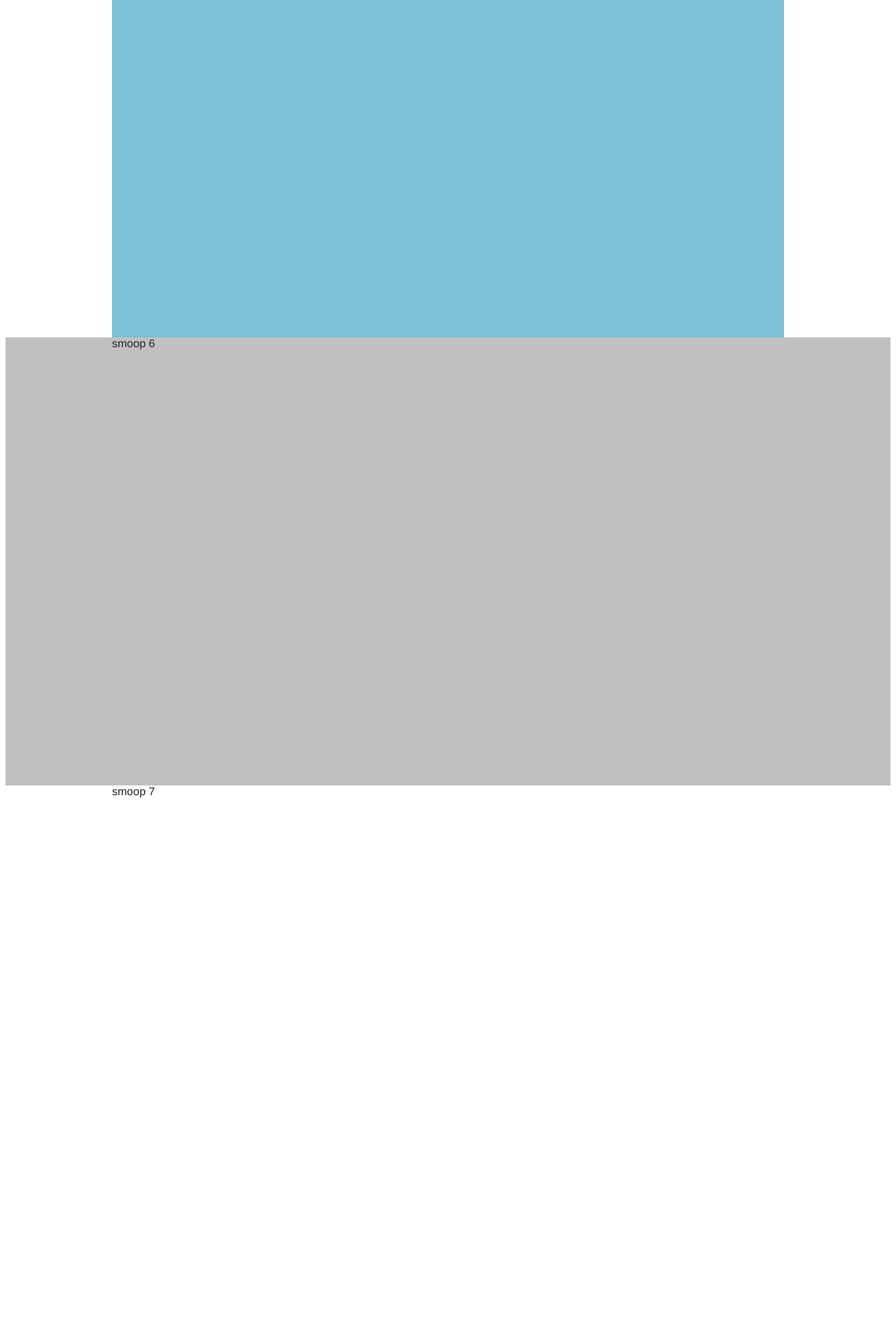
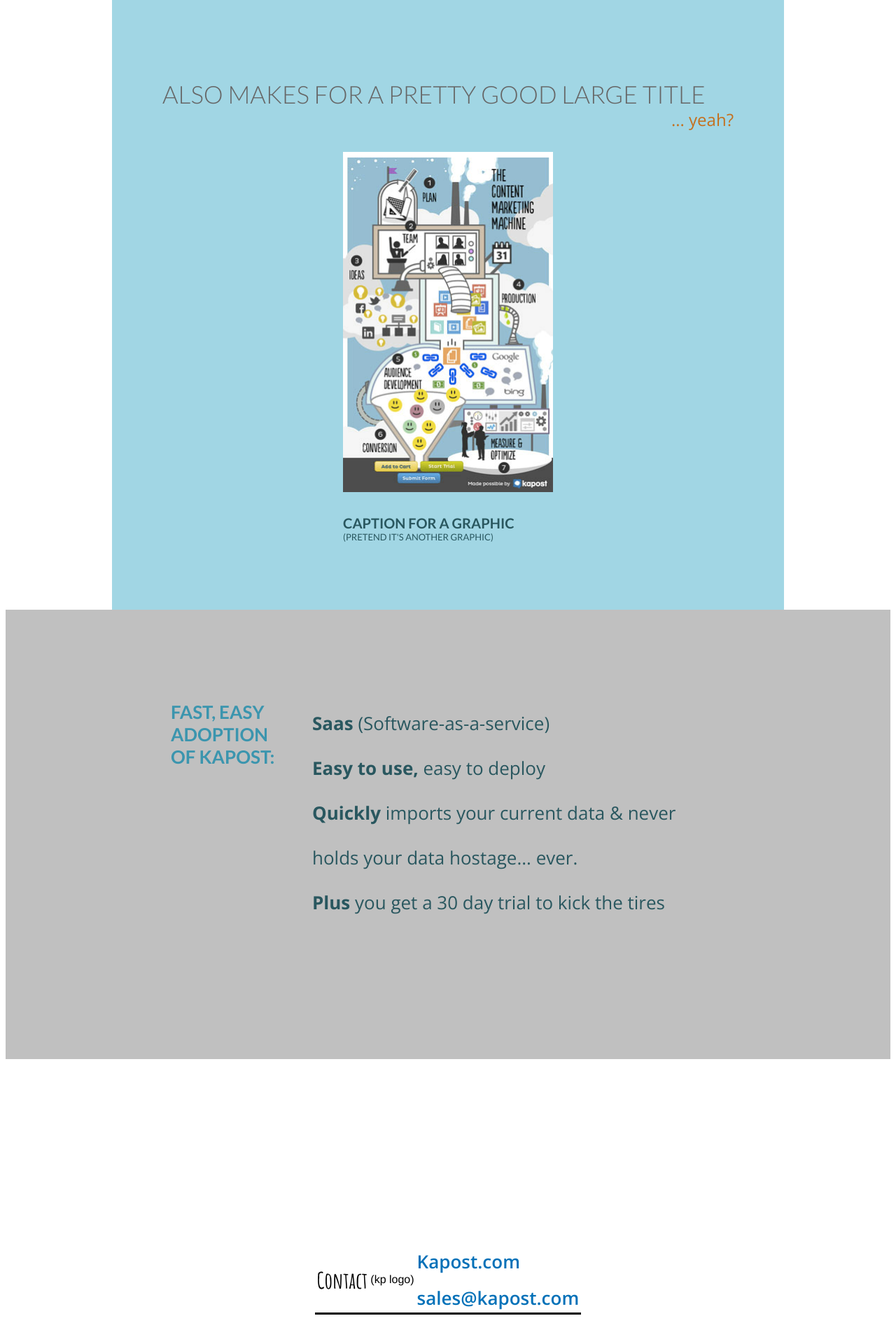
Before and after one commit to ianhenrysmith/Kapost-ROI-Deck, a PHP site: page / in a window 1280 px wide. Shown: the part 2720-4640 px from the top of the page at 70% size. Before the commit the page ends 3860 px from the top, so only its background shows below. Run offline with PHP 8.4, Linux system fonts and the light colour scheme; some libraries are stand-ins or nearby versions; some web fonts are replaced.

Commit message:
IS: adding fonts etc

```diff
--- a/index.html
+++ b/index.html
@@ -46,7 +46,7 @@
   <div class='slide blue_1' id='slide_3'>
     <div class='content_area_1'>
       <div class='title_1 title_small text_blue_green'>If it's a small title it could look like this</div>
-      <div class='list_1 text_green_forest'>
+      <div class='list_centered text_green_forest'>
         <div class='list_item_1'>Here are some short bullet points with a little text</div>
         <div class='list_item_1'>More emphasis on marketing metrics</div>
         <div class='list_item_1'>Ads becoming less effective</div>
@@ -57,20 +57,67 @@
   </div>
   <div class='slide_with_bleed green_aqua'>
     <div class='slide slide_short' id='slide_4'>
-      <div class='callout_awesome text_white'>
-        If you want to emphasize a line or two of text, let's have an awesome callout
+      <div class='callout_awesome title_callout text_white'>If you want to emphasize a line or two of text, let's have an awesome callout</div>
+    </div>
+  </div>
+  <div class='slide blue_sky' id='slide_5'>
+    <div class='title_area_1'>
+      <div class='title_large text_gray_dark'>Also makes for a pretty good large title</div>
+      <div class='title_secondary text_orange_burnt text_right'>... yeah?</div>
+    </div>
+    <div class='image_area_1 width_300'>
+      <img src='images/tcm.png' />
+      <div class='caption_area text_green_forest'>
+        <div class='caption_title'>Caption for a graphic</div>
+        <div class='caption_text'>(pretend it's another graphic)</div>
       </div>
     </div>
   </div>
-  <div class='slide blue_sky' id='slide_5'>
-    smoop 5
-  </div>
   <div class='slide_with_bleed gray'>
     <div class='slide' id='slide_6'>
-      smoop 6
+      <div class='content_area_1'>
+        <table class='table_1'>
+          <td class='width_160'>
+            <div class='title_1 text_blue_green'>Fast, easy adoption of Kapost:</div>
+          </td>
+          <td>
+            <div class='text_green_forest'>
+              <div class='list_item_2'>
+                <b>Saas</b>
+                (Software-as-a-service)
+              </div>
+              <div class='list_item_2'>
+                <b>Easy to use,</b>
+                easy to deploy
+              </div>
+              <div class='list_item_2'>
+                <b>Quickly</b>
+                imports your current data & never holds your data hostage... ever.
+              </div>
+              <div class='list_item_2'>
+                <b>Plus</b>
+                you get a 30 day trial to kick the tires
+              </div>
+            </div>
+          </td>
+        </table>
+      </div>
     </div>
   </div>
-  <div class='slide white' id='slide_7'>
-    smoop 7
+  <div class='slide white slide_short' id='slide_7'>
+    <div class='content_area_2'>
+      <table class='table_contact'>
+        <td class='text_amatic'>Contact</td>
+        <td>(kp logo)</td>
+        <td>
+          <p>
+            <a class='link_style_1' href='http://kapost.com'>Kapost.com</a>
+          </p>
+          <p>
+            <a class='link_style_1' href='mailto:sales@kapost.com'>sales@kapost.com</a>
+          </p>
+        </td>
+      </table>
+    </div>
   </div>
 </div>
--- a/stylesheets/css/main.css
+++ b/stylesheets/css/main.css
@@ -18,24 +18,54 @@
     width: 960px; }
 
 .callout_awesome {
-  font-size: 32px;
-  line-height: 60px;
   text-align: center;
   text-transform: uppercase;
   padding: 137px 0 137px 0; }
 
+.caption_area {
+  padding: 32px 0 96px 0; }
+
+.caption_text {
+  font-family: "Lato", sans-serif;
+  font-size: 13px;
+  text-transform: uppercase; }
+
+.caption_title {
+  font-family: "Lato", sans-serif;
+  font-size: 20px;
+  font-weight: bold;
+  text-transform: uppercase; }
+
 .content_area_1 {
   padding: 128px 0 190px 0; }
+
+.content_area_2 {
+  padding: 268px 0 72px 0; }
 
 .deck {
   color: #252525; }
 
-.list_1 {
+.image_area_1 {
+  margin: auto; }
+
+.link_style_1 {
+  color: #0371b8;
+  font-family: "Open Sans", sans-serif;
+  font-size: 26px;
+  font-weight: 600; }
+
+.list_centered {
   margin: 32px 0 0 200px; }
 
 .list_item_1 {
+  font-family: "Open Sans", sans-serif;
   font-size: 21px;
-  margin-top: 38px; }
+  margin: 38px 0 0 0; }
+
+.list_item_2 {
+  font-family: "Open Sans", sans-serif;
+  font-size: 26px;
+  line-height: 64px; }
 
 .margin_20t {
   margin-top: 20px; }
@@ -72,16 +102,58 @@
 .slide_with_bleed {
   width: 100% !important; }
 
+.table_1 {
+  margin: 0 50px 0 82px; }
+  .table_1 td {
+    padding: 0 40px 0 0;
+    vertical-align: top; }
+
+.table_contact {
+  border-bottom: 3px solid black;
+  margin: auto; }
+
 .text_1 {
+  font-family: "Open Sans", sans-serif;
   font-size: 40px;
   line-height: 66px;
   margin: 60px 114px 0 134px; }
 
+.text_amatic {
+  font-family: "Amatic SC", cursive;
+  font-size: 32px;
+  font-weight: 700; }
+
+.text_right {
+  text-align: right; }
+
 .title_1 {
   display: inline-block;
+  font-family: "Lato", sans-serif;
   font-size: 26px;
   font-weight: bold;
+  text-transform: uppercase;
+  vertical-align: top; }
+
+.title_area_1 {
+  padding: 250px 72px 30px 72px; }
+
+.title_callout {
+  font-family: "Lato", sans-serif;
+  font-size: 32px;
+  font-weight: 100;
+  line-height: 60px;
   text-transform: uppercase; }
+
+.title_large {
+  font-family: "Lato", sans-serif;
+  font-size: 35px;
+  font-weight: 300;
+  line-height: 40px;
+  text-transform: uppercase; }
+
+.title_secondary {
+  font-family: "Open Sans", sans-serif;
+  font-size: 24px; }
 
 .title_small {
   margin: 0 0 0 90px; }
@@ -90,6 +162,12 @@
   background: white;
   padding: 20px 24px 24px 24px; }
 
+.width_160 {
+  width: 160px; }
+
+.width_300 {
+  width: 300px; }
+
 .blue_1 {
   background-color: #b9e3ed; }
 
@@ -97,7 +175,7 @@
   background-color: #d9ebef; }
 
 .blue_sky {
-  background-color: #7cbfd6; }
+  background-color: #a1d6e4; }
 
 .gray {
   background-color: silver; }
@@ -114,8 +192,14 @@
 .text_blue_green {
   color: #3b95ae; }
 
+.text_gray_dark {
+  color: #666666; }
+
 .text_green_forest {
   color: #29575f; }
 
+.text_orange_burnt {
+  color: #c4701e; }
+
 .text_white {
   color: white; }
--- a/stylesheets/sass/main.sass
+++ b/stylesheets/sass/main.sass
@@ -5,12 +5,16 @@
 $blue-green: #3b95ae
 $blue-seafoam: #d9ebef
 $blue-1: #b9e3ed
-$blue-sky: #7cbfd6
+$blue-2: #0371b8
+$blue-sky: #a1d6e4
 
 $gray: #c0c0c0
+$gray-dark: #666
 
 $green-aqua: #00baa7
 $green-forest: #29575f
+
+$orange-burnt: #c4701e
 
 // base styles
 body
@@ -35,24 +39,54 @@
 
 // modules
 .callout_awesome
-  font-size: 32px
-  line-height: 60px
   text-align: center
   text-transform: uppercase
   padding: 137px 0 137px 0
 
+.caption_area
+  padding: 32px 0 96px 0
+
+.caption_text
+  font-family: 'Lato', sans-serif
+  font-size: 13px
+  text-transform: uppercase
+
+.caption_title
+  font-family: 'Lato', sans-serif
+  font-size: 20px
+  font-weight: bold
+  text-transform: uppercase
+
 .content_area_1
   padding: 128px 0 190px 0
+
+.content_area_2
+  padding: 268px 0 72px 0
 
 .deck
   color: #252525
 
-.list_1
+.image_area_1
+  margin: auto
+
+.link_style_1
+  color: $blue-2
+  font-family: 'Open Sans', sans-serif
+  font-size: 26px
+  font-weight: 600
+
+.list_centered
   margin: 32px 0 0 200px
 
 .list_item_1
+  font-family: 'Open Sans', sans-serif
   font-size: 21px
-  margin-top: 38px
+  margin: 38px 0 0 0
+
+.list_item_2
+  font-family: 'Open Sans', sans-serif
+  font-size: 26px
+  line-height: 64px
 
 .margin_20t
   margin-top: 20px
@@ -90,16 +124,58 @@
 .slide_with_bleed
   width: 100% !important
 
+.table_1
+  margin: 0 50px 0 82px
+  td
+    padding: 0 40px 0 0
+    vertical-align: top
+
+.table_contact
+  border-bottom: 3px solid black
+  margin: auto
+
 .text_1
+  font-family: 'Open Sans', sans-serif
   font-size: 40px
   line-height: 66px
   margin: 60px 114px 0 134px
 
+.text_amatic
+  font-family: 'Amatic SC', cursive
+  font-size: 32px
+  font-weight: 700
+
+.text_right
+  text-align: right
+
 .title_1
   display: inline-block
+  font-family: 'Lato', sans-serif
   font-size: 26px
   font-weight: bold
   text-transform: uppercase
+  vertical-align: top
+
+.title_area_1
+  padding: 250px 72px 30px 72px
+
+.title_callout
+  font-family: 'Lato', sans-serif
+  font-size: 32px
+  font-weight: 100
+  line-height: 60px
+  text-transform: uppercase
+
+.title_large
+  font-family: 'Lato', sans-serif
+  font-size: 35px
+  font-weight: 300
+  line-height: 40px
+  text-transform: uppercase
+
+.title_secondary
+  font-family: 'Open Sans', sans-serif
+  font-size: 24px
 
 .title_small
   margin: 0 0 0 90px
@@ -108,6 +184,11 @@
   background: white
   padding: 20px 24px 24px 24px
 
+.width_160
+  width: 160px
+
+.width_300
+  width: 300px
 
 
 // color classes
@@ -136,8 +217,14 @@
 .text_blue_green
   color: $blue-green
 
+.text_gray_dark
+  color: $gray-dark
+
 .text_green_forest
   color: $green-forest
 
+.text_orange_burnt
+  color: $orange-burnt
+
 .text_white
   color: white
```
Also changed, not shown: images/tcm.png (added), 1 other file.
